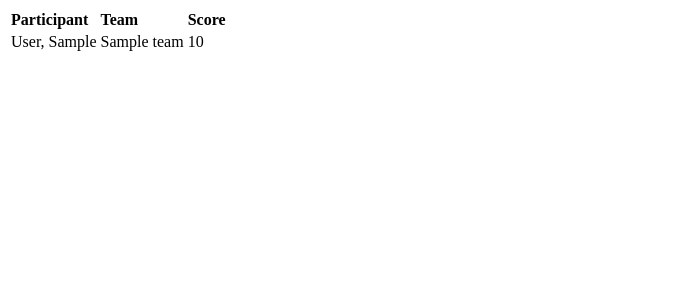
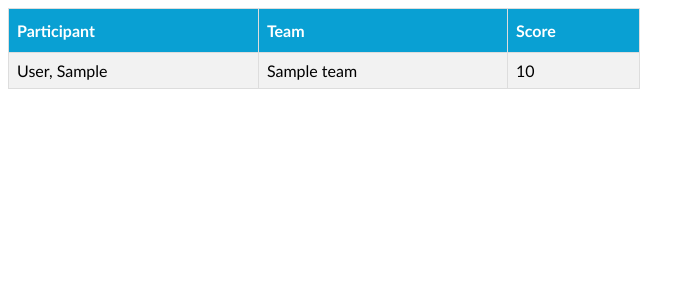
Before and after one commit to baheavey/eba-challenge, a Django app: page /leaderboard/1 in a window 1280 px wide. Shown: the top 300 px of the page, without its empty margins (0-695 px from the left). Run offline with Django 3.2, Linux system fonts and the light colour scheme; tables that the repository leaves empty hold one stand-in row (values such as "Sample post").

Commit message:
modified sort order on leaderboard to be highest to lowest and improved styling on table display

```diff
--- a/challenge/views.py
+++ b/challenge/views.py
@@ -152,6 +152,6 @@ def leaderboard(request, challenge_id):
 			total_points = point.score
 			leaderboard.append({'user':current_user, 'team':current_user.team, 'score':total_points})
 
-		leaderboard = sorted(leaderboard, key=lambda k: k['score'])
+		leaderboard = sorted(leaderboard, key=lambda k: k['score'], reverse=True)
 
 	return render(request, 'leaderboard.html', {'leaderboard': leaderboard})
--- a/templates/leaderboard.html
+++ b/templates/leaderboard.html
@@ -1,8 +1,39 @@
+<html><head>
+	<style>
+#challenge {
+  font-family: "Trebuchet MS", Arial, Helvetica, sans-serif;
+  border-collapse: collapse;
+  width: 50%;
+}
+
+#challenge td, #challenge th {
+  border: 1px solid #ddd;
+  padding: 8px;
+}
+
+#challenge tr:nth-child(even){background-color: #f2f2f2;}
+
+#challenge tr:hover {background-color: #ddd;}
+
+#challenge th {
+  padding-top: 12px;
+  padding-bottom: 12px;
+  text-align: left;
+  background-color: #09A0D3;
+  color: white;
+}
+</style>
+</head>
+<body>
+<!--
+Kingman color: 65CC33
+Lodi color: 1E54A5
+-->
 {% if error %}
 	<p style="color: red;">{{ error }}</p>
 {% else %}
-	<table>
-	<tr><td><b>Participant</b></td><td><b>Team</b></td><td><b>Score</b></td></tr>
+	<table id="challenge">
+	<tr><th><b>Participant</b></th><th><b>Team</b></th><th><b>Score</b></th></tr>
 	{% for leader in leaderboard %}
 	<tr>
 		<td>{{leader.user}}</td>
@@ -12,3 +43,5 @@
 	{% endfor %}
 	</table>
 {% endif %}
+
+</body></html>
```
